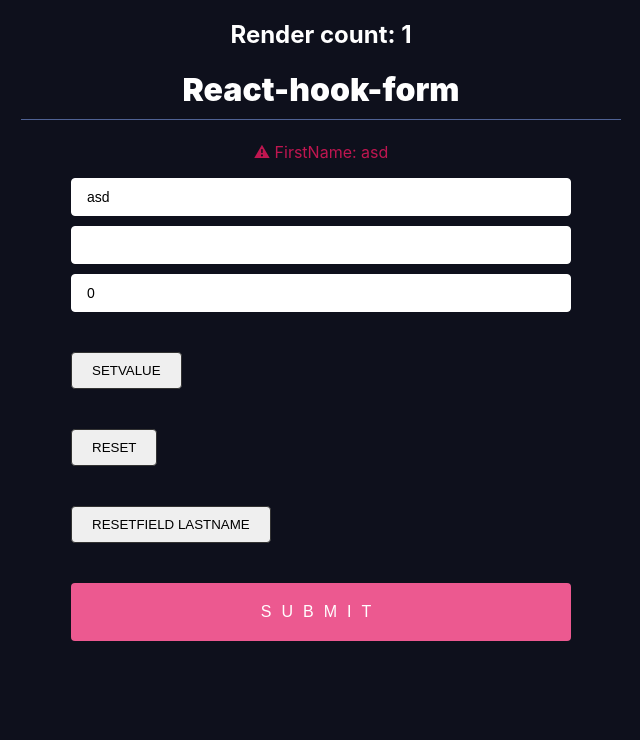
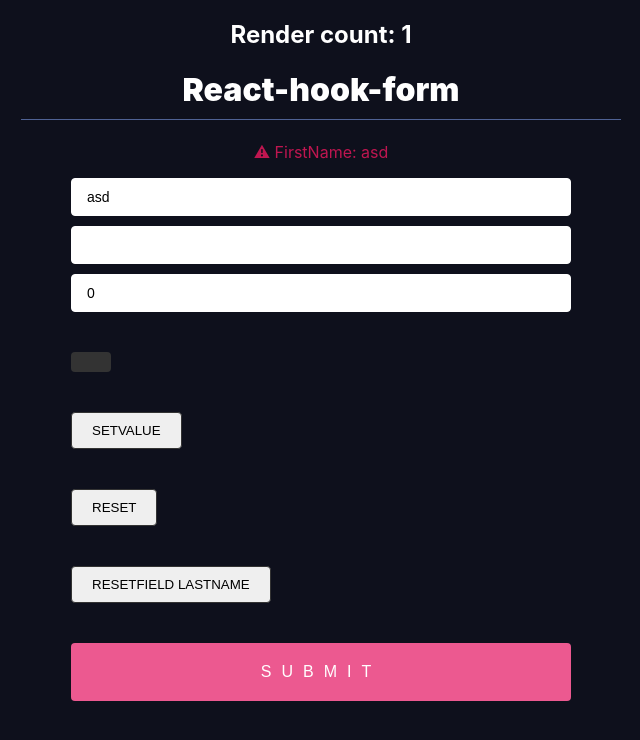
Before and after one commit to ibrokhimismoilov/react-hook-form-tsx, a React (Create React App) app: page / in a window 1280 px wide. Shown: the top 740 px of the page, without its empty margins (319-959 px from the left). Built offline with nearby package versions, Linux system fonts and the light colour scheme.

Commit message:
setError

```diff
--- a/src/App.tsx
+++ b/src/App.tsx
@@ -25,6 +25,7 @@
     reset,
     resetField,
     getValues,
+    setError,
   } = useForm<FromValues>({
     mode: "onChange",
     // delayError: 1,
@@ -94,6 +95,11 @@
             minLength: { value: 4, message: "kamida 4ta simvol" },
           })}
         />
+
+        {formState.errors.yourDetails?.firstName && (
+          <p>{formState.errors.yourDetails?.firstName.message}</p>
+        )}
+
         <input
           {...register("yourDetails.lastName", {
             required: {
@@ -111,6 +117,17 @@
             required: true,
           })}
         />
+
+        <button
+          type="button"
+          onClick={() =>
+            setError(
+              "yourDetails.firstName",
+              { type: "custom", message: "Error firstName message" },
+              { shouldFocus: true }
+            )
+          }
+        ></button>
 
         <button
           onClick={() => {
```
